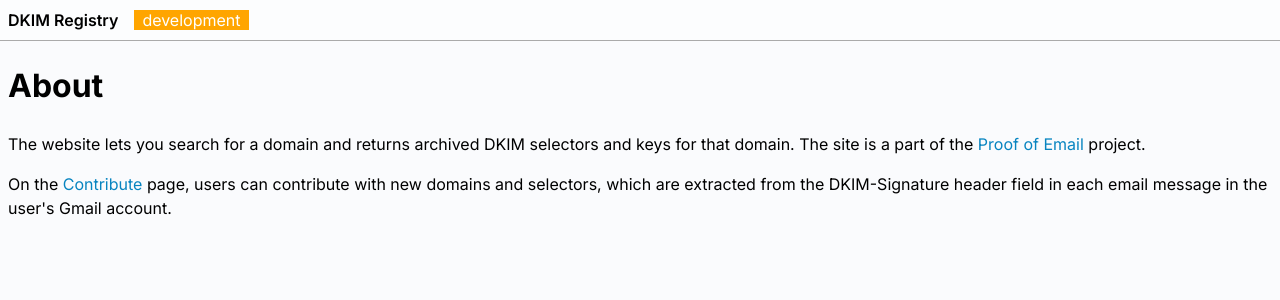
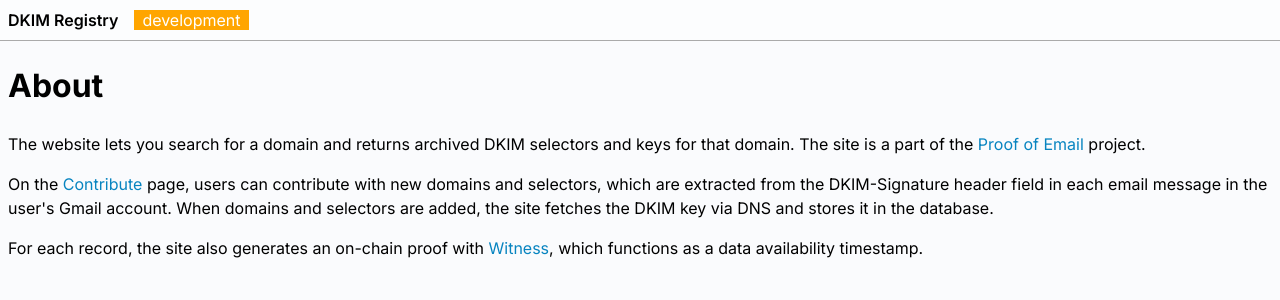
Before and after one commit to zkemail/archive.prove.email, a Next.js app in the folder dkim-lookup-app/: page /about in a window 1280 px wide. Shown: the top 300 px of the page. Built offline with nearby package versions, Linux system fonts and the light colour scheme.

Commit message:
update About page and README with info about and Witness and more, fixes #31

```diff
--- a/dkim-lookup-app/src/app/about/page.tsx
+++ b/dkim-lookup-app/src/app/about/page.tsx
@@ -8,8 +8,12 @@ export default function Page() {
 				The site is a part of the <a href="https://prove.email/">Proof of Email</a> project.
 			</p>
 			<p>
-				On the <a href="upload">Contribute</a> page, users can contribute with new domains and selectors,
+				On the <a href="contribute">Contribute</a> page, users can contribute with new domains and selectors,
 				which are extracted from the DKIM-Signature header field in each email message in the user's Gmail account.
+				When domains and selectors are added, the site fetches the DKIM key via DNS and stores it in the database.
+			</p>
+			<p>
+				For each record, the site also generates an on-chain proof with <a href="https://witness.co/">Witness</a>, which functions as a data availability timestamp.
 			</p>
 		</div >
 	)
```
Also changed, not shown: 1 other file (tests, documents, lock files or other folders).
